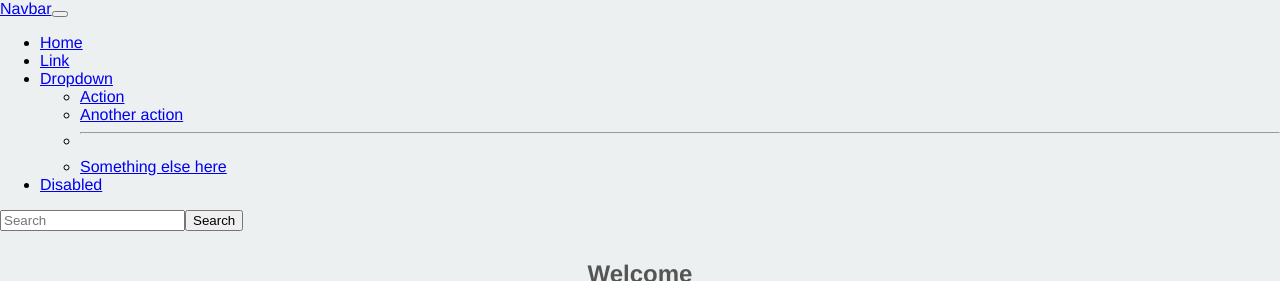
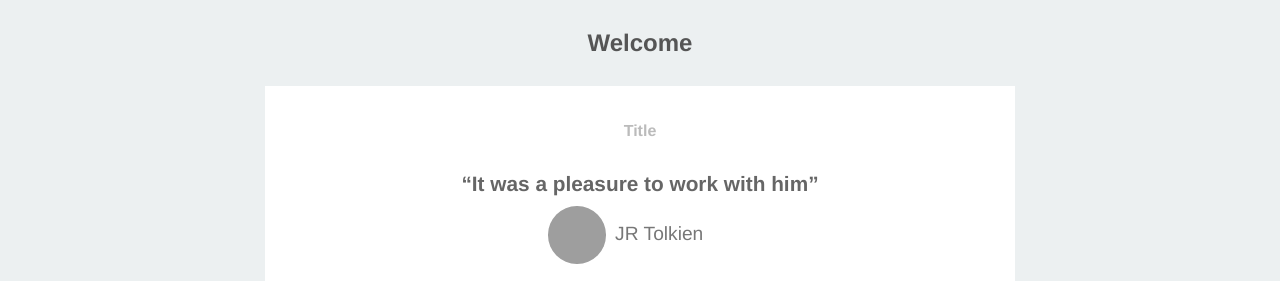
Before and after one commit to deieva/project02.11.2021, a React (Create React App) app: page / in a window 1280 px wide. Shown: the top 281 px of the page. Built offline with nearby package versions, Linux system fonts and the light colour scheme; grey boxes are pictures that could not be loaded.

Commit message:
Update Header.js

```diff
--- a/src/Components/Header.js
+++ b/src/Components/Header.js
@@ -4,42 +4,6 @@ function Header() {
 
         <div>
 
-            <nav className="navbar navbar-expand-lg navbar-dark bg-dark">
-                <div className="container-fluid">
-                    <a className="navbar-brand" href="#">Navbar</a>
-                    <button className="navbar-toggler" type="button" data-bs-toggle="collapse" data-bs-target="#navbarSupportedContent" aria-controls="navbarSupportedContent" aria-expanded="false" aria-label="Toggle navigation">
-                        <span className="navbar-toggler-icon"></span>
-                    </button>
-                    <div className="collapse navbar-collapse" id="navbarSupportedContent">
-                        <ul className="navbar-nav me-auto mb-2 mb-lg-0">
-                            <li className="nav-item">
-                                <a className="nav-link active" aria-current="page" href="#">Home</a>
-                            </li>
-                            <li className="nav-item">
-                                <a className="nav-link" href="#">Link</a>
-                            </li>
-                            <li className="nav-item dropdown">
-                                <a className="nav-link dropdown-toggle" href="#" id="navbarDropdown" role="button" data-bs-toggle="dropdown" aria-expanded="false">
-                                    Dropdown
-                                </a>
-                                <ul className="dropdown-menu" aria-labelledby="navbarDropdown">
-                                    <li><a className="dropdown-item" href="#">Action</a></li>
-                                    <li><a className="dropdown-item" href="#">Another action</a></li>
-                                    <li><hr className="dropdown-divider" /></li>
-                                    <li><a className="dropdown-item" href="#">Something else here</a></li>
-                                </ul>
-                            </li>
-                            <li className="nav-item">
-                                <a className="nav-link disabled" href="#" tabindex="-1" aria-disabled="true">Disabled</a>
-                            </li>
-                        </ul>
-                        <form className="d-flex">
-                            <input className="form-control me-2" type="search" placeholder="Search" aria-label="Search" />
-                            <button className="btn btn-outline-success" type="submit">Search</button>
-                        </form>
-                    </div>
-                </div>
-            </nav>
 
         </div>
     )
```
